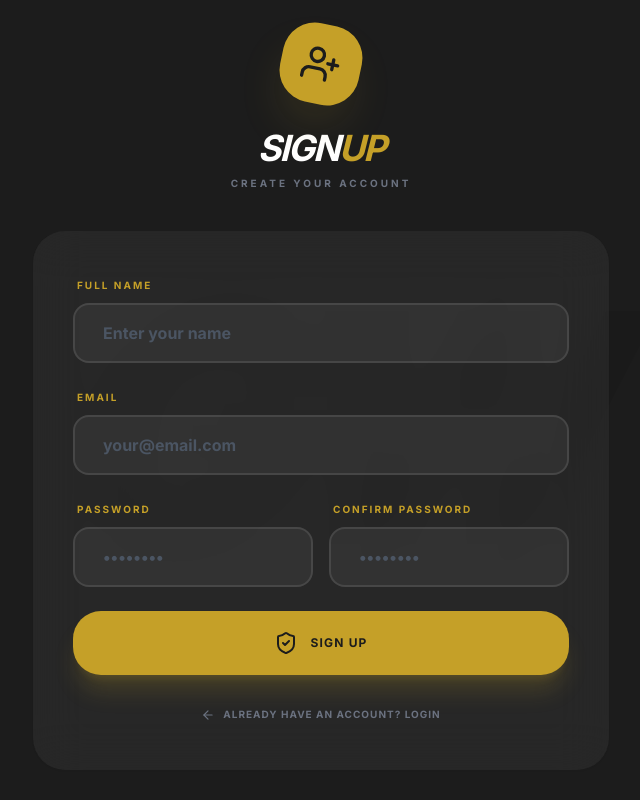
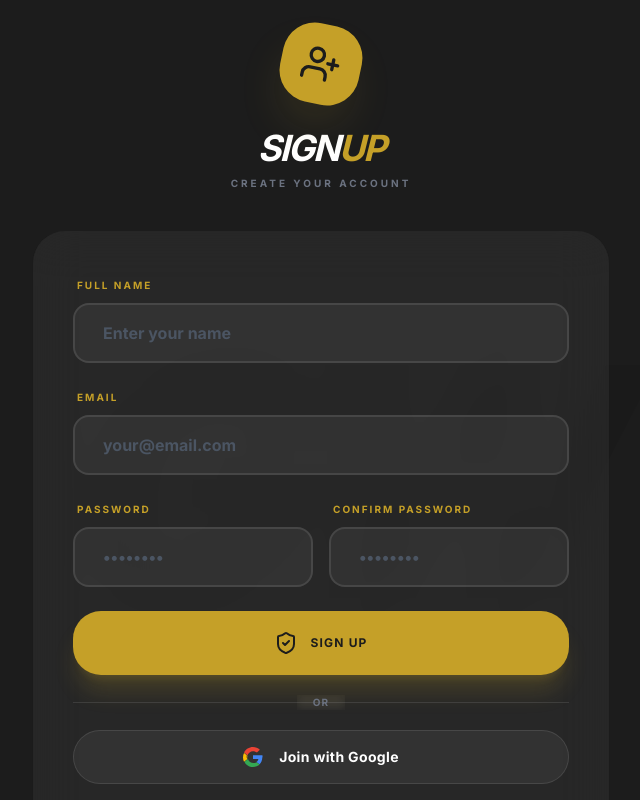
Before and after one commit to officialSaleh/Goldenpack, a React (Vite) app: page / in a window 1280 px wide. Both pictures are taken after a click on the button "DON'T HAVE AN ACCOUNT? SIGN UP". Shown: the top 800 px of the page, without its empty margins (319-959 px from the left). Built offline with nearby package versions, Linux system fonts and the light colour scheme; no server answers.

Commit message:
feat: Remove AI feature and add Google Sign-In
The AI Market Intelligence feature has been removed from the application. Additionally, Google Sign-In functionality has been implemented for both the Login and Sign-Up views.

```diff
--- a/App.tsx
+++ b/App.tsx
@@ -1,3 +1,4 @@
+
 import React, { useState, useEffect } from 'react';
 import { Layout } from './components/Layout';
 import { Dashboard } from './views/Dashboard';
@@ -7,7 +8,6 @@ import { POS } from './views/POS';
 import { Reports } from './views/Reports';
 import { OrderHistory } from './views/OrderHistory';
 import { Expenses } from './views/Expenses';
-import { MarketIntelligence } from './views/MarketIntelligence';
 import { Setup } from './views/Setup';
 import { Login } from './views/Login';
 import { SignUp } from './views/SignUp';
@@ -79,7 +79,6 @@ const App: React.FC = () => {
       case 'customers': return <Customers />;
       case 'pos':       return <POS setActiveTab={setActiveTab} />;
       case 'orders':    return <OrderHistory />;
-      case 'ai':        return <MarketIntelligence />;
       case 'expenses':  return <Expenses />;
       case 'reports':   return <Reports />;
       default:          return <Dashboard />;
--- a/constants.tsx
+++ b/constants.tsx
@@ -8,8 +8,7 @@ import {
   CreditCard,
   BarChart3,
   Clock,
-  Wallet,
-  Sparkles
+  Wallet
 } from 'lucide-react';
 
 export const VAT_RATE = 0.05;
@@ -30,7 +29,6 @@ export const NAV_ITEMS = [
   { id: 'customers', label: 'Customers', icon: <Users size={20} />, roles: ['admin', 'staff'] },
   { id: 'pos', label: 'New Sale', icon: <ShoppingCart size={20} />, roles: ['admin', 'staff'] },
   { id: 'orders', label: 'Order History', icon: <Clock size={20} />, roles: ['admin', 'staff'] },
-  { id: 'ai', label: 'Market Intelligence', icon: <Sparkles size={20} />, roles: ['admin'] },
   { id: 'expenses', label: 'Expenses', icon: <Wallet size={20} />, roles: ['admin'] },
   { id: 'reports', label: 'Reports', icon: <BarChart3 size={20} />, roles: ['admin'] },
 ];
--- a/index.html
+++ b/index.html
@@ -58,9 +58,9 @@
     "lucide-react": "https://esm.sh/lucide-react@^0.563.0",
     "firebase/": "https://esm.sh/firebase@^12.8.0/",
     "recharts": "https://esm.sh/recharts@^3.7.0",
-    "@google/genai": "https://esm.sh/@google/genai@^1.38.0",
     "vite": "https://esm.sh/vite@^7.3.1",
-    "@vitejs/plugin-react": "https://esm.sh/@vitejs/plugin-react@^5.1.2"
+    "@vitejs/plugin-react": "https://esm.sh/@vitejs/plugin-react@^5.1.2",
+    "@google/genai": "https://esm.sh/@google/genai@^1.38.0"
   }
 }
 </script>
--- a/package.json
+++ b/package.json
@@ -10,7 +10,6 @@
     "typecheck": "tsc --noEmit"
   },
   "dependencies": {
-    "@google/genai": "^0.21.0",
     "react": "^19.0.0",
     "react-dom": "^19.0.0",
     "firebase": "^11.3.1",
--- a/views/Login.tsx
+++ b/views/Login.tsx
@@ -1,7 +1,8 @@
+
 import React, { useState } from 'react';
 import { LogIn, ShieldCheck, AlertCircle, Loader2, UserPlus } from 'lucide-react';
 import { auth } from '../services/firebase';
-import { signInWithEmailAndPassword } from 'firebase/auth';
+import { signInWithEmailAndPassword, GoogleAuthProvider, signInWithPopup } from 'firebase/auth';
 import { Button, Card } from '../components/UI';
 
 interface LoginProps {
@@ -12,6 +13,7 @@ export const Login: React.FC<LoginProps> = ({ onSwitchToSignUp }) => {
   const [email, setEmail] = useState('');
   const [password, setPassword] = useState('');
   const [loading, setLoading] = useState(false);
+  const [googleLoading, setGoogleLoading] = useState(false);
   const [error, setError] = useState('');
 
   const handleLogin = async (e: React.FormEvent) => {
@@ -25,6 +27,22 @@ export const Login: React.FC<LoginProps> = ({ onSwitchToSignUp }) => {
       console.error(err);
     } finally {
       setLoading(false);
+    }
+  };
+
+  const handleGoogleLogin = async () => {
+    setGoogleLoading(true);
+    setError('');
+    const provider = new GoogleAuthProvider();
+    try {
+      await signInWithPopup(auth, provider);
+    } catch (err: any) {
+      if (err.code !== 'auth/popup-closed-by-user') {
+        setError("Google sign-in failed. Please try again.");
+      }
+      console.error(err);
+    } finally {
+      setGoogleLoading(false);
     }
   };
 
@@ -82,11 +100,37 @@ export const Login: React.FC<LoginProps> = ({ onSwitchToSignUp }) => {
               <Button
                 type="submit"
                 className="w-full py-6 rounded-[32px] text-lg shadow-2xl"
-                disabled={loading}
+                disabled={loading || googleLoading}
                 icon={loading ? <Loader2 size={24} className="animate-spin" /> : <LogIn size={24} />}
               >
                 LOGIN
               </Button>
+
+              <div className="relative flex items-center justify-center py-2">
+                <div className="absolute inset-0 flex items-center">
+                  <div className="w-full border-t border-white/10"></div>
+                </div>
+                <span className="relative px-4 text-[10px] font-black uppercase tracking-widest text-gray-500 bg-brand-dark/0 backdrop-blur-sm">Or</span>
+              </div>
+
+              <button
+                type="button"
+                onClick={handleGoogleLogin}
+                disabled={loading || googleLoading}
+                className="w-full flex items-center justify-center space-x-4 py-5 bg-white/5 hover:bg-white/10 border border-white/10 rounded-[32px] text-white transition-all group disabled:opacity-50"
+              >
+                {googleLoading ? (
+                  <Loader2 size={20} className="animate-spin text-brand-gold" />
+                ) : (
+                  <svg className="w-5 h-5" viewBox="0 0 24 24">
+                    <path fill="#EA4335" d="M12 5.04c1.94 0 3.51.68 4.71 1.7l3.52-3.52C17.93 1.19 15.17 0 12 0 7.31 0 3.25 2.69 1.25 6.63l4.13 3.2C6.35 7.15 8.98 5.04 12 5.04z" />
+                    <path fill="#4285F4" d="M23.49 12.27c0-.79-.07-1.54-.19-2.27h-11.3v4.3h6.43c-.28 1.48-1.11 2.74-2.37 3.58l3.7 2.87c2.16-1.99 3.43-4.93 3.43-8.48z" />
+                    <path fill="#FBBC05" d="M5.38 14.83c-.23-.68-.36-1.41-.36-2.17 0-.76.13-1.48.36-2.17L1.25 7.29C.45 8.87 0 10.63 0 12.5s.45 3.63 1.25 5.21l4.13-3.2c-1.12-1.47-1.75-3.32-1.75-5.21z" />
+                    <path fill="#34A853" d="M12 24c3.24 0 5.95-1.07 7.94-2.91l-3.7-2.87c-1.03.69-2.34 1.1-3.7 1.1-3.02 0-5.65-2.11-6.56-4.96l-4.13 3.2C3.25 21.31 7.31 24 12 24z" />
+                  </svg>
+                )}
+                <span className="text-sm font-bold tracking-wide">Continue with Google</span>
+              </button>
 
               {onSwitchToSignUp && (
                 <button
--- a/views/SignUp.tsx
+++ b/views/SignUp.tsx
@@ -1,7 +1,8 @@
+
 import React, { useState } from 'react';
 import { UserPlus, ShieldCheck, AlertCircle, Loader2, ArrowLeft } from 'lucide-react';
 import { auth } from '../services/firebase';
-import { createUserWithEmailAndPassword, updateProfile } from 'firebase/auth';
+import { createUserWithEmailAndPassword, updateProfile, GoogleAuthProvider, signInWithPopup } from 'firebase/auth';
 import { Button, Card } from '../components/UI';
 
 interface SignUpProps {
@@ -14,6 +15,7 @@ export const SignUp: React.FC<SignUpProps> = ({ onSwitchToLogin }) => {
   const [password, setPassword] = useState('');
   const [confirmPassword, setConfirmPassword] = useState('');
   const [loading, setLoading] = useState(false);
+  const [googleLoading, setGoogleLoading] = useState(false);
   const [error, setError] = useState('');
 
   const handleSignUp = async (e: React.FormEvent) => {
@@ -32,6 +34,22 @@ export const SignUp: React.FC<SignUpProps> = ({ onSwitchToLogin }) => {
       console.error(err);
     } finally {
       setLoading(false);
+    }
+  };
+
+  const handleGoogleSignUp = async () => {
+    setGoogleLoading(true);
+    setError('');
+    const provider = new GoogleAuthProvider();
+    try {
+      await signInWithPopup(auth, provider);
+    } catch (err: any) {
+      if (err.code !== 'auth/popup-closed-by-user') {
+        setError("Google registration failed. Please try again.");
+      }
+      console.error(err);
+    } finally {
+      setGoogleLoading(false);
     }
   };
 
@@ -109,14 +127,42 @@ export const SignUp: React.FC<SignUpProps> = ({ onSwitchToLogin }) => {
               </div>
             )}
 
+            <div className="space-y-4">
               <Button
                 type="submit"
                 className="w-full py-5 rounded-[28px] text-lg shadow-2xl"
-              disabled={loading}
+                disabled={loading || googleLoading}
                 icon={loading ? <Loader2 size={24} className="animate-spin" /> : <ShieldCheck size={24} />}
               >
                 SIGN UP
               </Button>
+
+              <div className="relative flex items-center justify-center py-1">
+                <div className="absolute inset-0 flex items-center">
+                  <div className="w-full border-t border-white/10"></div>
+                </div>
+                <span className="relative px-4 text-[10px] font-black uppercase tracking-widest text-gray-500 bg-brand-dark/0 backdrop-blur-sm">Or</span>
+              </div>
+
+              <button
+                type="button"
+                onClick={handleGoogleSignUp}
+                disabled={loading || googleLoading}
+                className="w-full flex items-center justify-center space-x-4 py-4 bg-white/5 hover:bg-white/10 border border-white/10 rounded-[28px] text-white transition-all group disabled:opacity-50"
+              >
+                {googleLoading ? (
+                  <Loader2 size={20} className="animate-spin text-brand-gold" />
+                ) : (
+                  <svg className="w-5 h-5" viewBox="0 0 24 24">
+                    <path fill="#EA4335" d="M12 5.04c1.94 0 3.51.68 4.71 1.7l3.52-3.52C17.93 1.19 15.17 0 12 0 7.31 0 3.25 2.69 1.25 6.63l4.13 3.2C6.35 7.15 8.98 5.04 12 5.04z" />
+                    <path fill="#4285F4" d="M23.49 12.27c0-.79-.07-1.54-.19-2.27h-11.3v4.3h6.43c-.28 1.48-1.11 2.74-2.37 3.58l3.7 2.87c2.16-1.99 3.43-4.93 3.43-8.48z" />
+                    <path fill="#FBBC05" d="M5.38 14.83c-.23-.68-.36-1.41-.36-2.17 0-.76.13-1.48.36-2.17L1.25 7.29C.45 8.87 0 10.63 0 12.5s.45 3.63 1.25 5.21l4.13-3.2c-1.12-1.47-1.75-3.32-1.75-5.21z" />
+                    <path fill="#34A853" d="M12 24c3.24 0 5.95-1.07 7.94-2.91l-3.7-2.87c-1.03.69-2.34 1.1-3.7 1.1-3.02 0-5.65-2.11-6.56-4.96l-4.13 3.2C3.25 21.31 7.31 24 12 24z" />
+                  </svg>
+                )}
+                <span className="text-sm font-bold tracking-wide">Join with Google</span>
+              </button>
+            </div>
 
             <button
               type="button"
--- a/vite.config.ts
+++ b/vite.config.ts
@@ -1,10 +1,7 @@
+
 import { defineConfig } from 'vite';
 import react from '@vitejs/plugin-react';
 
 export default defineConfig({
-  plugins: [react()],
-  define: {
-    // Shims process.env for the browser-based SDK
-    'process.env.API_KEY': JSON.stringify(process.env.API_KEY)
-  }
+  plugins: [react()]
 });
```
Lines whose indentation alone changed are shown as unchanged.
